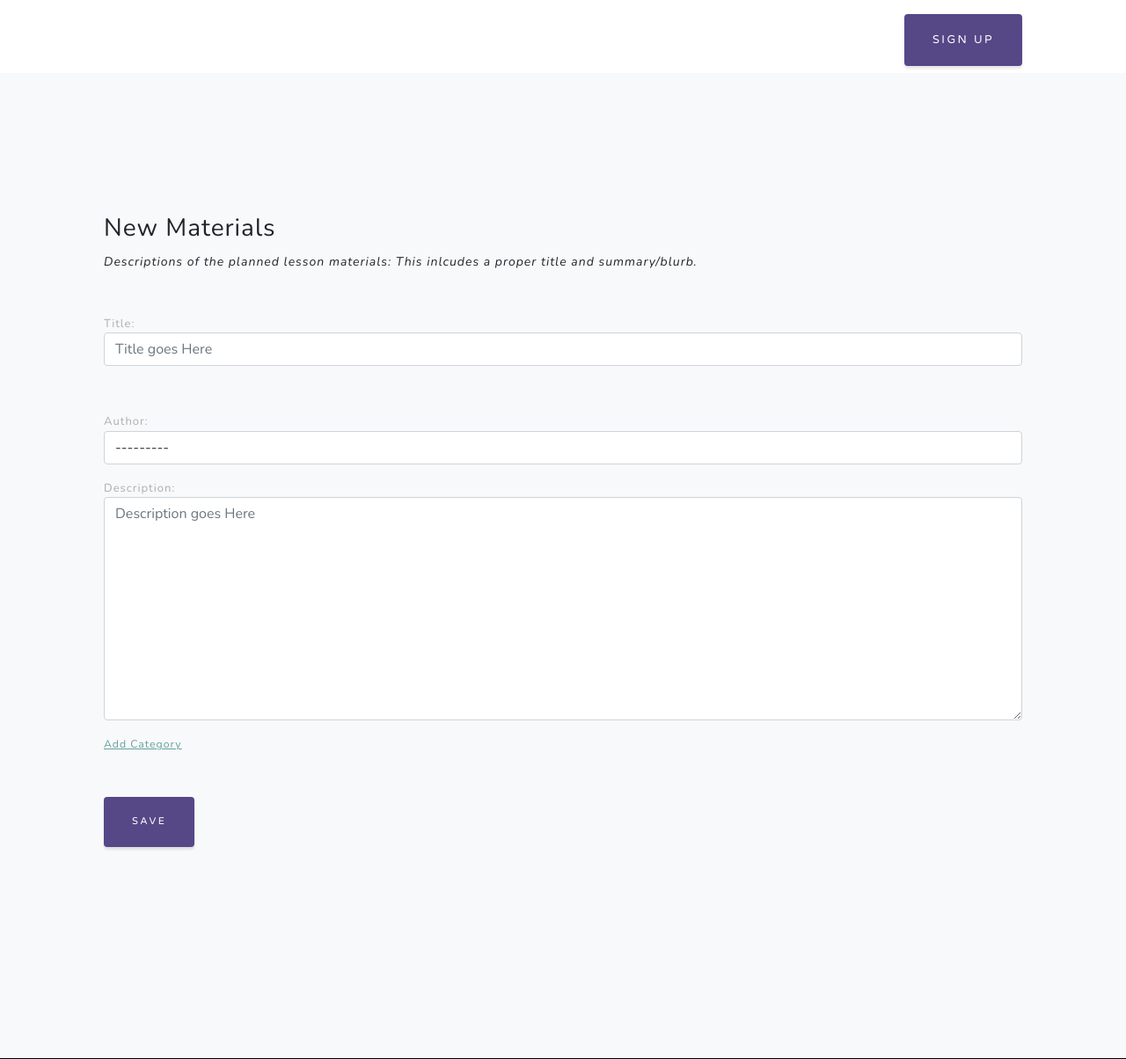
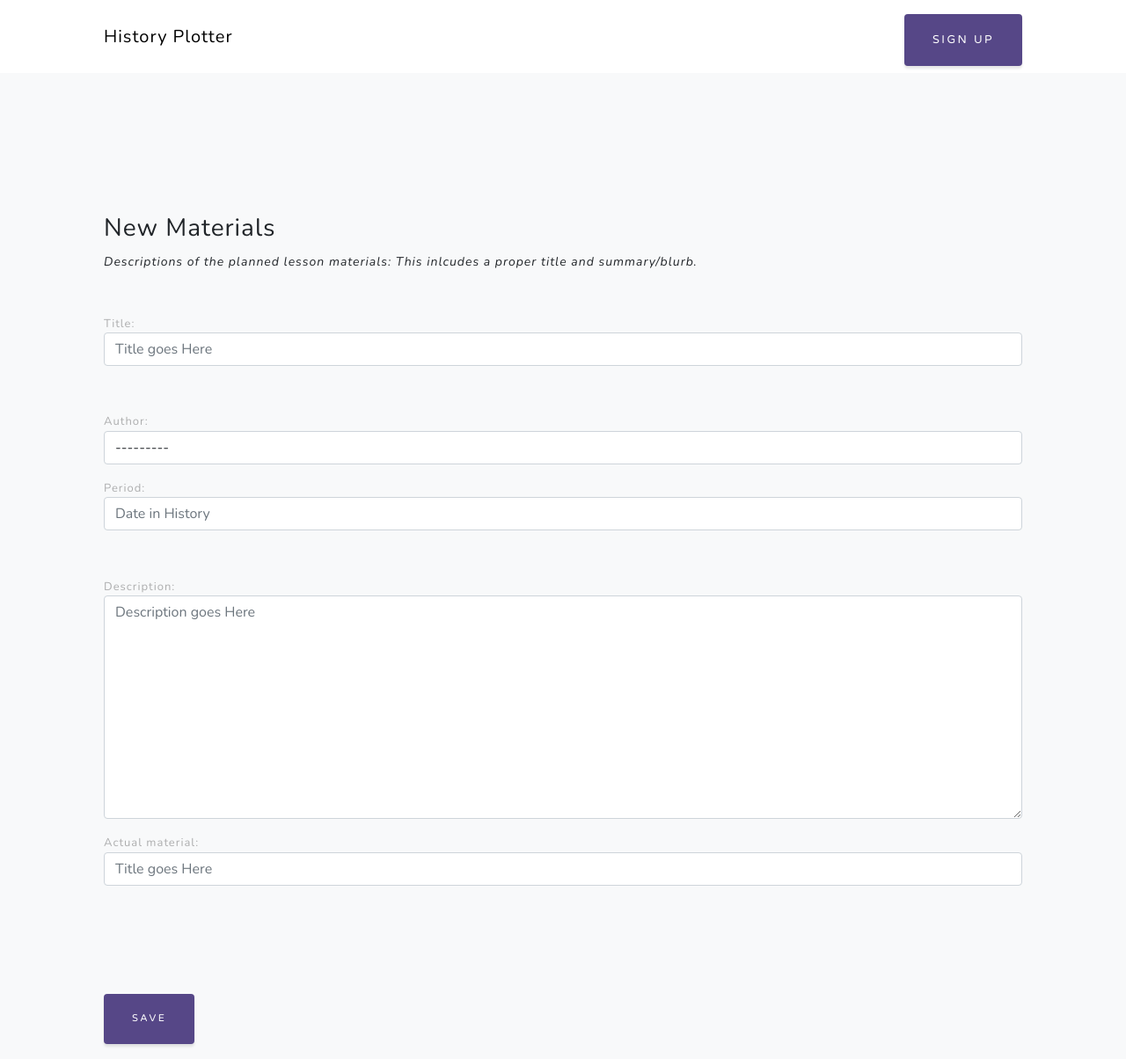
Before and after one commit to Shoonaenae/HistoryPlotter, a Django app: page /add_material/ in a window 1280 px wide. Shown: the top 1204 px of the page at 88% size. Run offline with Django 4.2, Linux system fonts and the light colour scheme; data that the repository does not hold is empty; some libraries are stand-ins or nearby versions.

Commit message:
finished CRUD lesson materials

```diff
--- a/writeminded/app/forms.py
+++ b/writeminded/app/forms.py
@@ -14,14 +14,26 @@ class uploadfileform(forms.ModelForm):
         fields = "__all__"
 
 
-
 class DescriptionForm(forms.ModelForm):
     class Meta:
         model = Materials
-        fields = ('title', 'author', 'description')
+        fields = ('title', 'author', 'period', 'description', 'actual_material')
 
         widgets = {
             'title': forms.TextInput(attrs={'class': 'form-control', 'placeholder': 'Title goes Here'}),
             'author': forms.Select(attrs={'class': 'form-control', 'placeholder': 'Choose Author'}),
+            'period': forms.TextInput(attrs={'class': 'form-control', 'placeholder': 'Date in History'}),
+            'description': forms.Textarea(attrs={'class': 'form-control', 'placeholder': 'Description goes Here'}),
+            'actual_material': forms.TextInput(attrs={'class': 'form-control', 'placeholder': 'Title goes Here'}),
+        }
+
+class EditForm(forms.ModelForm):
+    class Meta:
+        model = Materials
+        fields = ('title', 'description')
+
+        widgets = {
+            'title': forms.TextInput(attrs={'class': 'form-control', 'placeholder': 'Title goes Here'}),
+            #'author': forms.Select(attrs={'class': 'form-control', 'placeholder': 'Choose Author'}),
             'description': forms.Textarea(attrs={'class': 'form-control', 'placeholder': 'Description goes Here'}),
         }
--- a/writeminded/app/models.py
+++ b/writeminded/app/models.py
@@ -69,7 +69,10 @@ class Answer(models.Model):
 class Materials(models.Model):
     title = models.CharField(max_length=255)
     author = models.ForeignKey(User, on_delete=models.CASCADE)
+    period = models.CharField(max_length=100, null=True)
     description = models.TextField()
+    actual_material = RichTextField(blank=True, null=True)
+
 
 
     def __str__(self):
--- a/writeminded/app/templates/LM_add_materials.html
+++ b/writeminded/app/templates/LM_add_materials.html
@@ -15,7 +15,6 @@
     {{form.media}}
     {{form.as_p}}
 
-    <a style="text-align: center;" href="{% url 'add-category' %}"><small> Add Category </small> </a>
 </br></br></br>
     <button class="btn btn-primary mt-2"> Save </button>
 
--- a/writeminded/app/templates/LM_base.html
+++ b/writeminded/app/templates/LM_base.html
@@ -24,7 +24,7 @@
           <!-- Navigation-->
         <nav class="navbar navbar-expand-lg navbar-dark" id="mainNav-lm">
             <div class="container px-4 px-lg-5">
-                <a class="navbar-brand" href="{% url 'materials' %}">History Plotter</a>
+                <a style ="color: black;" class="navbar-brand" href="{% url 'materials' %}">History Plotter</a>
 
                 <div class="collapse navbar-collapse" id="navbarResponsive">
                     <ul class="navbar-nav ms-auto">
--- a/writeminded/app/templates/LM_materials.html
+++ b/writeminded/app/templates/LM_materials.html
@@ -11,9 +11,7 @@
 {% for mat in object_list %}
     <a href="{% url 'material-details' mat.pk %}">{{ mat.title }}</a>
     </br><em>by {{mat.author.first_name}} {{mat.author.last_name}} </em>
-    </br>
-    <small>Tag: <a href="{% url 'category' mat.category %}">{{ mat.category }}</a></small>
-    </br>
+</br>
     <b><small>Period: {{mat.period}}</small></b>
     <br/>
     </br>
--- a/writeminded/app/urls.py
+++ b/writeminded/app/urls.py
@@ -4,7 +4,7 @@ from cgitb import html
 from typing import ValuesView
 from django.urls import path
 from . import views
-from .views import MaterialsView, MaterialDetailView, AddMaterialsView, UpdateMaterialDescriptionsView
+from .views import MaterialsView, MaterialDetailView, AddMaterialsView, UpdateMaterialDescriptionsView, DeleteMaterialDescriptionView
 
 urlpatterns = [
     path('ungroup/<str:pk>', views.ungroup, name = "ungroup"),
@@ -34,12 +34,12 @@ urlpatterns = [
 
     path('CreateQuiz/EditQuiz/EditQuizOptions/Quiz', views.QuizView.as_view(), name = "Quiz"),
 
-    path('', MaterialsView.as_view(), name="materials"),
+    path('write/', MaterialsView.as_view(), name="materials"),
     path('materials/<int:pk>', MaterialDetailView.as_view(), name="material-details"),
     #pk->primary key... unique id number assigned to new database record entry
     path('add_material/', AddMaterialsView.as_view(), name = 'add-materials'),
-    path('material/edit/<int:pk>', UpdateMaterialDescriptionsView.as_view(), name = 'update-materials')
-
+    path('material/edit/<int:pk>', UpdateMaterialDescriptionsView.as_view(), name = 'update-material'),
+    path('material/<int:pk>/delete', DeleteMaterialDescriptionView.as_view(), name = 'delete-material'),
 ]
 
 if settings.DEBUG:
--- a/writeminded/app/views.py
+++ b/writeminded/app/views.py
@@ -9,9 +9,10 @@ from http.client import HTTPResponse
 from django.shortcuts import redirect, render
 from django.http import HttpResponse
 from .forms import *
-from django.views.generic import ListView, DetailView, CreateView, UpdateView
+from django.views.generic import ListView, DetailView, CreateView, UpdateView, DeleteView
 from .models import Materials
-from .forms import DescriptionForm
+from .forms import DescriptionForm, EditForm
+from django.urls import reverse_lazy
 
 # Create your views here.
 class editgroup(View):
@@ -566,5 +567,11 @@ class AddMaterialsView(CreateView):
 
 class UpdateMaterialDescriptionsView(UpdateView):
     model = Materials
+    form_class = EditForm
     template_name = 'LM_edit_materialdescriptions.html'
-    fields = ['title', 'description']
+
+class DeleteMaterialDescriptionView(DeleteView):
+    model = Materials
+    template_name = 'LM_delete_materialdescription.html'
+    context_object_name = 'mat'
+    success_url = reverse_lazy('materials')
```
Also changed, not shown: writeminded/app/templates/LM_delete_materialdescription.html (added, +27 -0 lines), writeminded/app/templates/LM_material_details.html (+25 -6 lines), writeminded/app/migrations/0018_materials_actual_material_materials_period.py (added), writeminded/app/static/assets/img/edit.png (added).
